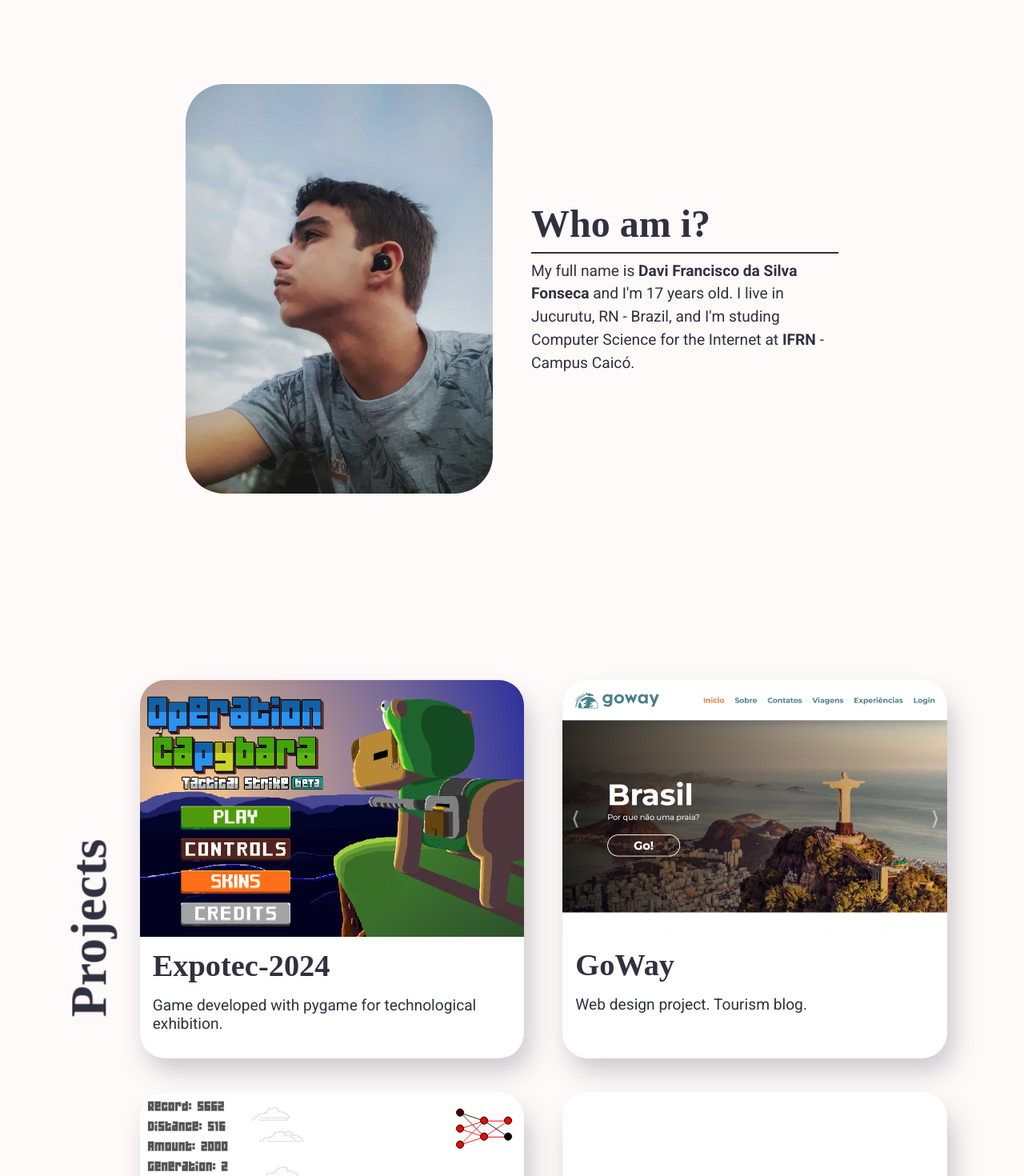
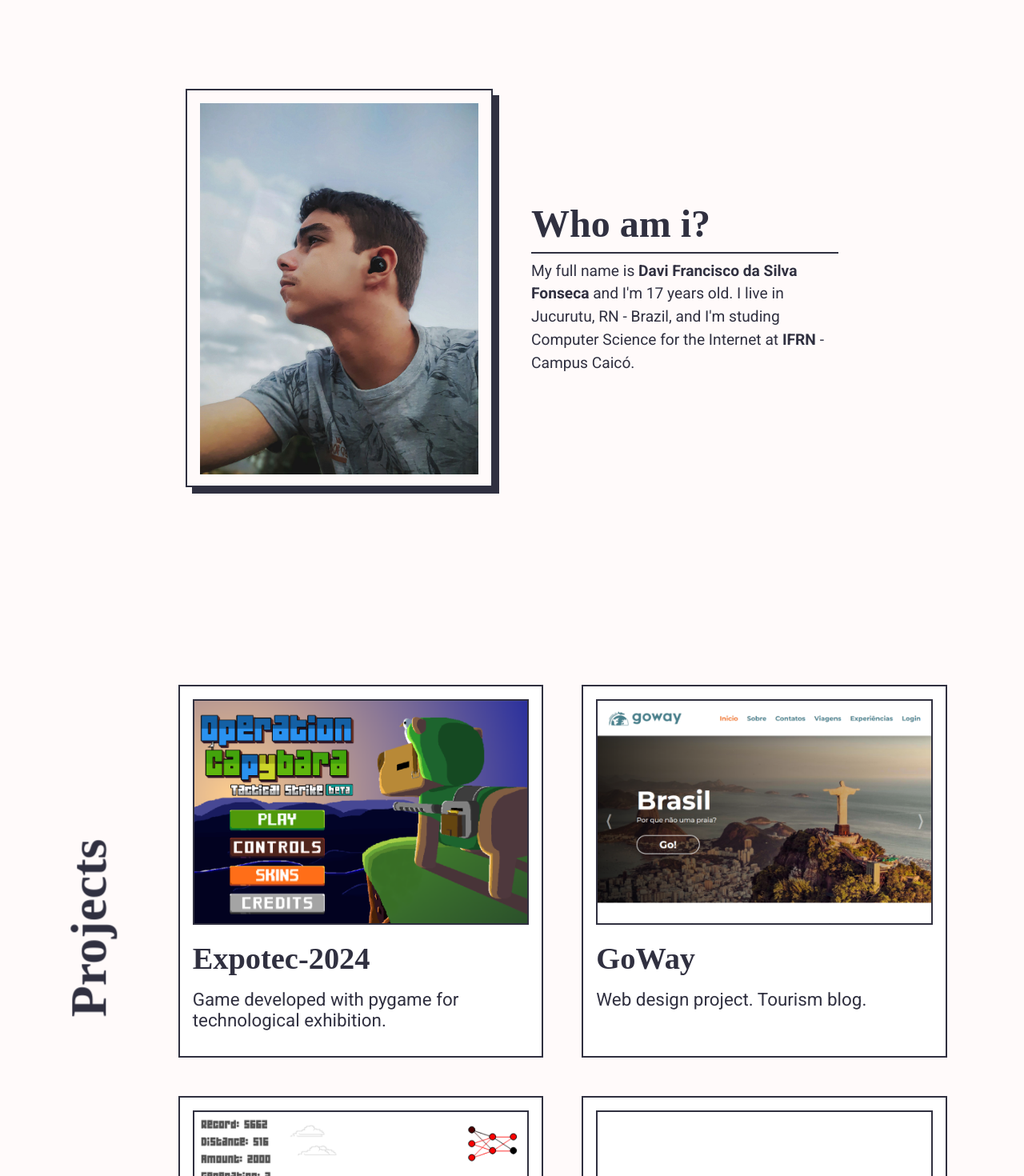
Before and after one commit to Davi-1903/Portfolio-TypeScript, a React (Vite) app: page / in a window 1280 px wide. Shown: the part 840-2310 px from the top of the page at 80% size. Built offline with nearby package versions, Linux system fonts and the light colour scheme; a web font is replaced by a local one.

Commit message:
Alterar o estilo

```diff
--- a/src/components/About/About.css
+++ b/src/components/About/About.css
@@ -17,11 +17,13 @@
 .about .picture-container {
     opacity: 0;
     transform: translateX(-25%);
+    border: 2px solid var(--color1);
+    padding: 1rem;
+    box-shadow: .5rem .5rem 0 var(--color1);
 }
 
 .about .picture-container > img {
     width: 100%;
-    border-radius: 3rem;
     margin-bottom: -6px;
 }
 
--- a/src/components/Header/Header.tsx
+++ b/src/components/Header/Header.tsx
@@ -60,7 +60,7 @@ export default function Header(): JSX.Element {
             className={dropHeader ? 'drop' : ''}
             style={{
                 backgroundColor: `rgba(255, 255, 255, ${opacity})`,
-                boxShadow: `0 .5rem 1rem rgba(48, 48, 64, ${opacity / 4})`,
+                borderBottom: `2px solid rgba(48, 48, 64, ${opacity})`,
             }}
         >
             <h1 id='logo'>Davi</h1>
--- a/src/components/Projects/Projects.css
+++ b/src/components/Projects/Projects.css
@@ -3,7 +3,7 @@
     background-color: var(--color2);
     padding: 6rem;
     display: flex;
-    gap: 3rem
+    gap: 6rem
 }
 
 .projects .title-container {
@@ -54,18 +54,23 @@ a {
 .project-card {
     height: 100%;
     background-color: white;
-    border-radius: 2rem;
-    box-shadow: .5rem 1rem 2rem #30304040;
+    padding: 1rem;
+    border: 2px solid var(--color1);
+    transition: all 125ms;
+}
+
+a:hover .project-card {
+    transform: translate(-0.5rem, -0.5rem);
+    box-shadow: .5rem .5rem 0 var(--color1);
 }
 
 .project-card .text-container {
-    padding: 1rem 1rem 2rem 1rem;
+    padding: 1rem 1rem 1rem 0;
 }
 
 .project-card > img {
     width: 100%;
-    margin-block: -6px;
-    border-radius: 2rem 2rem 0 0;
+    border: 2px solid var(--color1);
 }
 
 .project-card .text-container > h3 {
@@ -75,7 +80,7 @@ a {
 }
 
 .project-card .text-container > p {
-    font: normal 1.2rem var(--font2);
+    font: normal 1.4rem var(--font2);
     color: var(--color1);
 }
 
```
